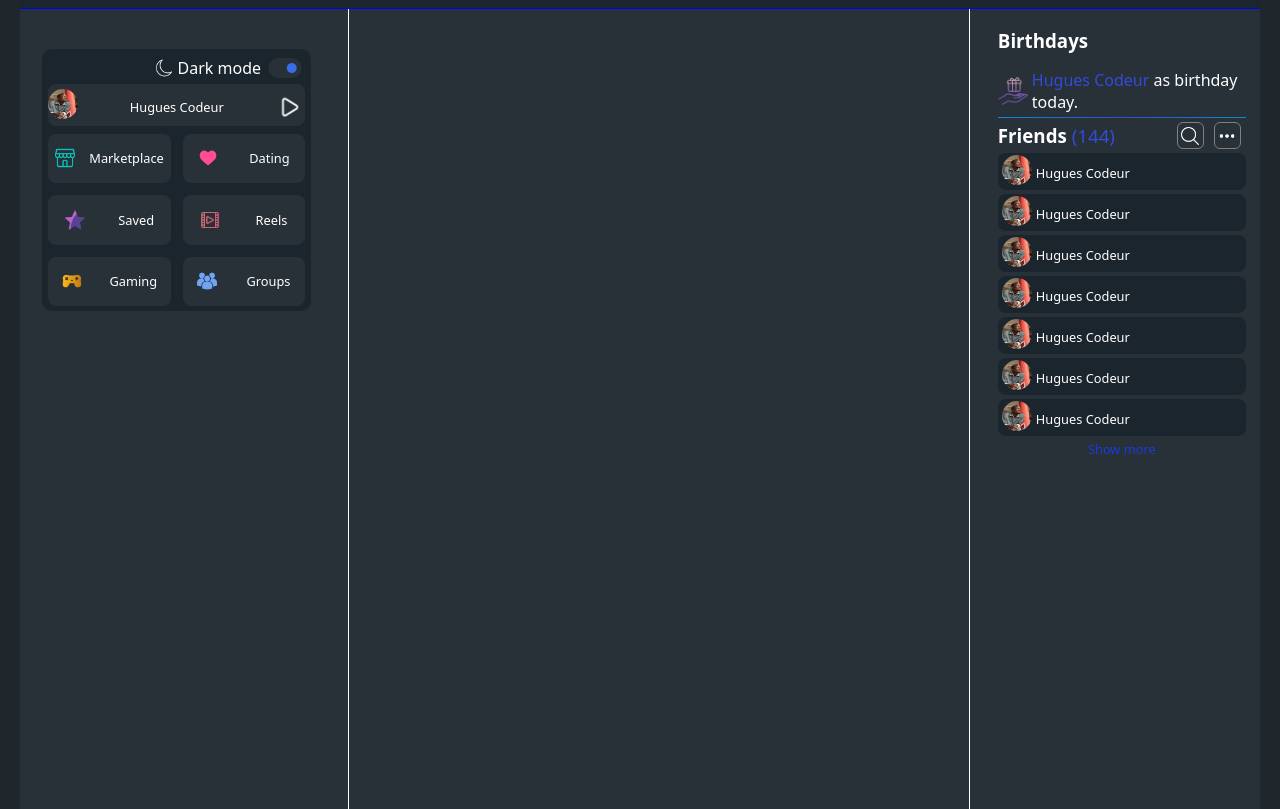
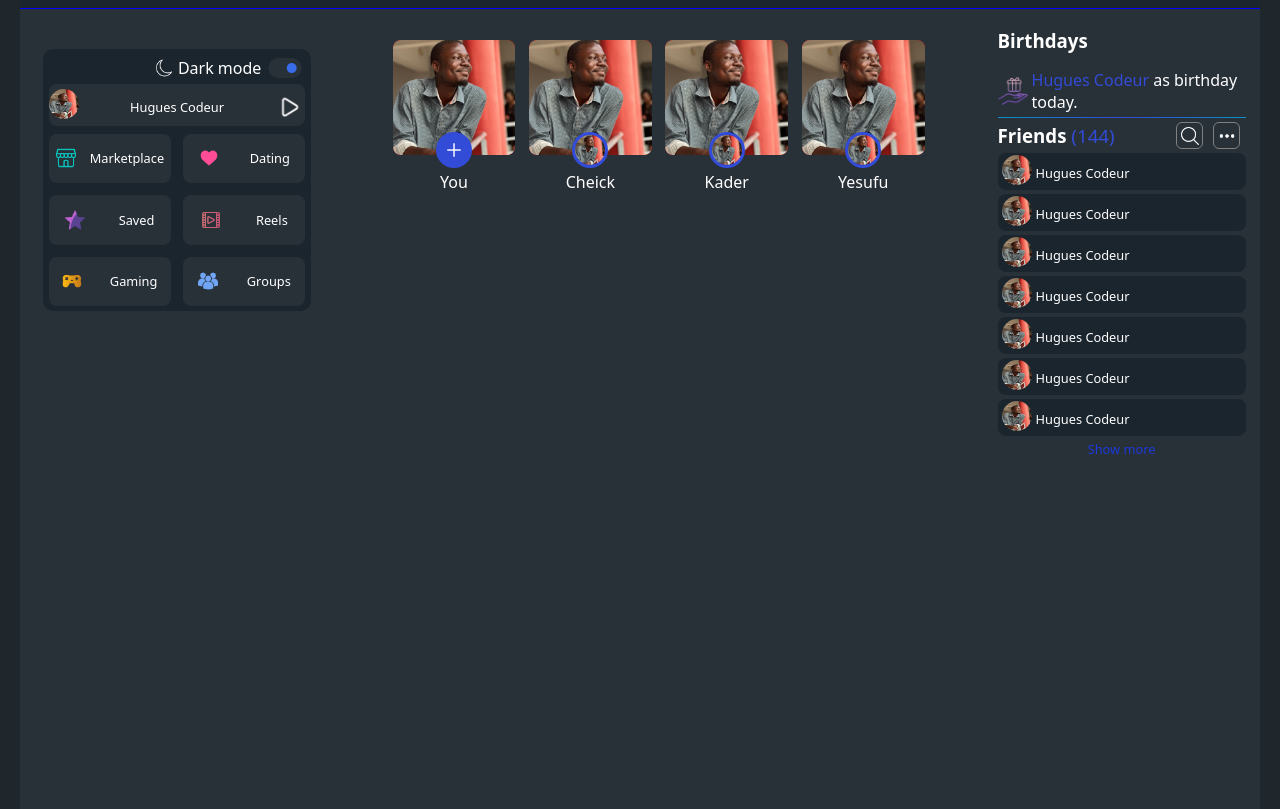
Before and after one commit to huguescodeur/Clone-Facebook, a plain HTML site: page index.html in a window 1280 px wide. Shown: the part 52-861 px from the top of the page. Drawn offline with Linux system fonts and the light colour scheme.

Commit message:
Première Section Du Milieu Terminée

```diff
--- a/css/style.css
+++ b/css/style.css
@@ -216,9 +216,75 @@ body {
 .section--main .main--milieu {
   min-height: 800px;
   width: 50%;
-  border-left: 1px solid white;
-  border-right: 1px solid white;
+  /* border-left: 1px solid white;
+  border-right: 1px solid white; */
   /* background-color: green; */
+}
+
+.main--milieu .div--milieu--1 {
+  height: 230px;
+  width: 100%;
+  display: flex;
+  justify-content: center;
+  /* background-color: skyblue; */
+}
+
+.div--milieu--1 .div--storie {
+  height: 100%;
+  width: 22%;
+  /* border: 2px solid green; */
+  display: flex;
+  flex-direction: column;
+  justify-content: center;
+  /* padding-top: 10px; */
+  align-items: center;
+  position: relative;
+}
+
+.div--storie .storie {
+  height: 50%;
+  width: 90%;
+  background-color: red;
+  border-radius: 8px;
+  /* margin-bottom: 40px; */
+}
+
+.mini--profil .profil--storie--img {
+  height: 100%;
+  width: 100%;
+  border-radius: 50%;
+  object-fit: cover;
+}
+
+.storie .storie--img {
+  height: 100%;
+  width: 100%;
+  border-radius: 8px;
+  object-fit: cover;
+}
+
+.div--storie .mini--profil {
+  height: 30px;
+  width: 30px;
+  background-color: rgba(50, 76, 215, 1);
+  position: absolute;
+  left: 50%;
+  bottom: 65px;
+  transform: translateX(-50%);
+  border-radius: 50%;
+  margin-bottom: 6px;
+  display: flex;
+  justify-content: center;
+  align-items: center;
+  border: solid rgba(50, 76, 215, 1);
+}
+
+.mini--profil .logo--add {
+  height: 20px;
+}
+
+.div--storie .title {
+  color: #ffffff;
 }
 
 /* * Main Droite */
--- a/index.html
+++ b/index.html
@@ -175,7 +175,81 @@
         </div>
 
         <!-- ? Section Milieu -->
-        <div class="main--milieu"></div>
+        <div class="main--milieu">
+          <div class="div--milieu--1">
+            <div class="div--add--storie div--storie">
+              <div class="storie">
+                <img
+                  class="storie--img"
+                  src="./assets/images/huguescodeur.jpg"
+                  alt="Profil Image"
+                />
+              </div>
+              <div class="mini--profil">
+                <img
+                  class="logo--add"
+                  src="./assets/icons/plus.png"
+                  alt="Logo Add"
+                />
+              </div>
+              <p class="title">You</p>
+            </div>
+
+            <div class="div--add--storie div--storie">
+              <div class="storie">
+                <img
+                  class="storie--img"
+                  src="./assets/images/huguescodeur.jpg"
+                  alt="Profil Image"
+                />
+              </div>
+              <div class="mini--profil">
+                <img
+                  class="profil--storie--img"
+                  src="./assets/images/huguescodeur.jpg"
+                  alt="Profil Image"
+                />
+              </div>
+              <p class="title">Cheick</p>
+            </div>
+
+            <div class="div--add--storie div--storie">
+              <div class="storie">
+                <img
+                  class="storie--img"
+                  src="./assets/images/huguescodeur.jpg"
+                  alt="Profil Image"
+                />
+              </div>
+              <div class="mini--profil">
+                <img
+                  class="profil--storie--img"
+                  src="./assets/images/huguescodeur.jpg"
+                  alt="Profil Image"
+                />
+              </div>
+              <p class="title">Kader</p>
+            </div>
+
+            <div class="div--add--storie div--storie">
+              <div class="storie">
+                <img
+                  class="storie--img"
+                  src="./assets/images/huguescodeur.jpg"
+                  alt="Profil Image"
+                />
+              </div>
+              <div class="mini--profil">
+                <img
+                  class="profil--storie--img"
+                  src="./assets/images/huguescodeur.jpg"
+                  alt="Profil Image"
+                />
+              </div>
+              <p class="title">Yesufu</p>
+            </div>
+          </div>
+        </div>
 
         <!-- ? Section Droite -->
         <div class="main--droit">
```
Also changed, not shown: assets/icons/plus.png (added).
